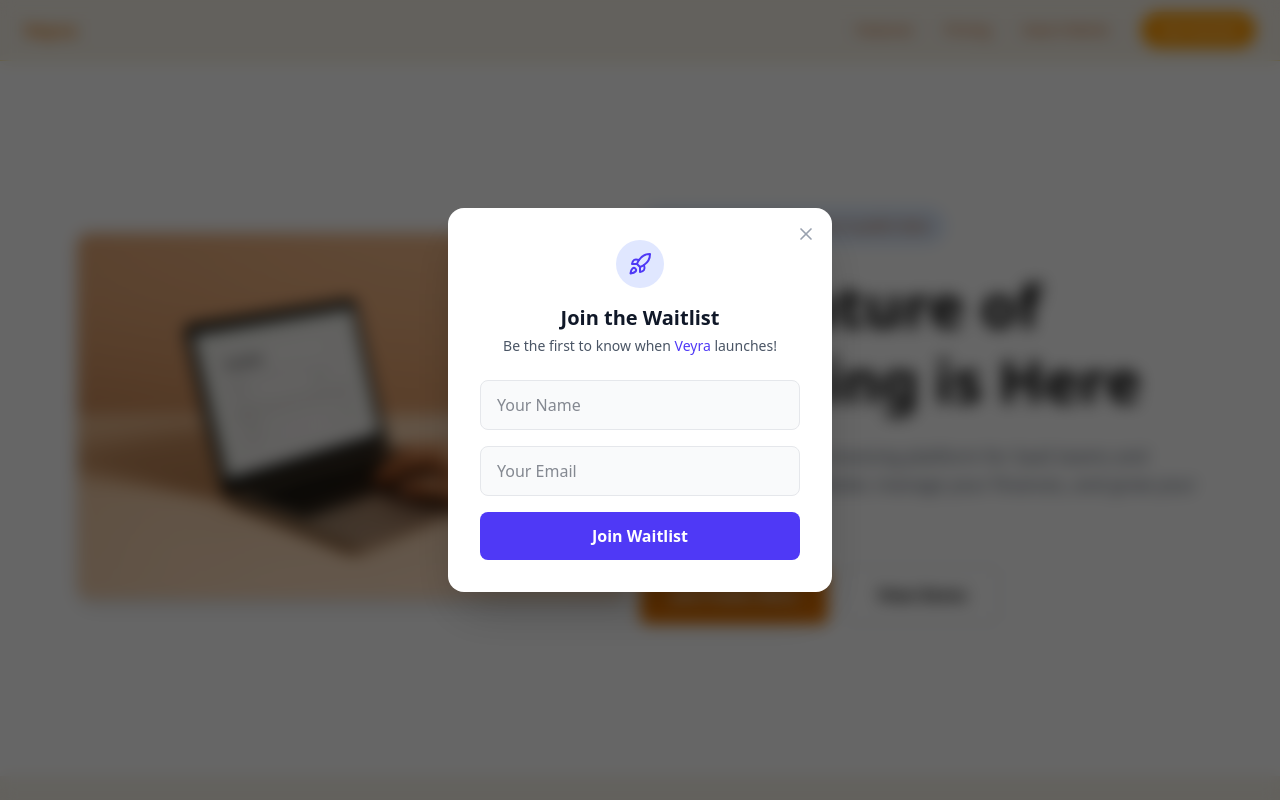
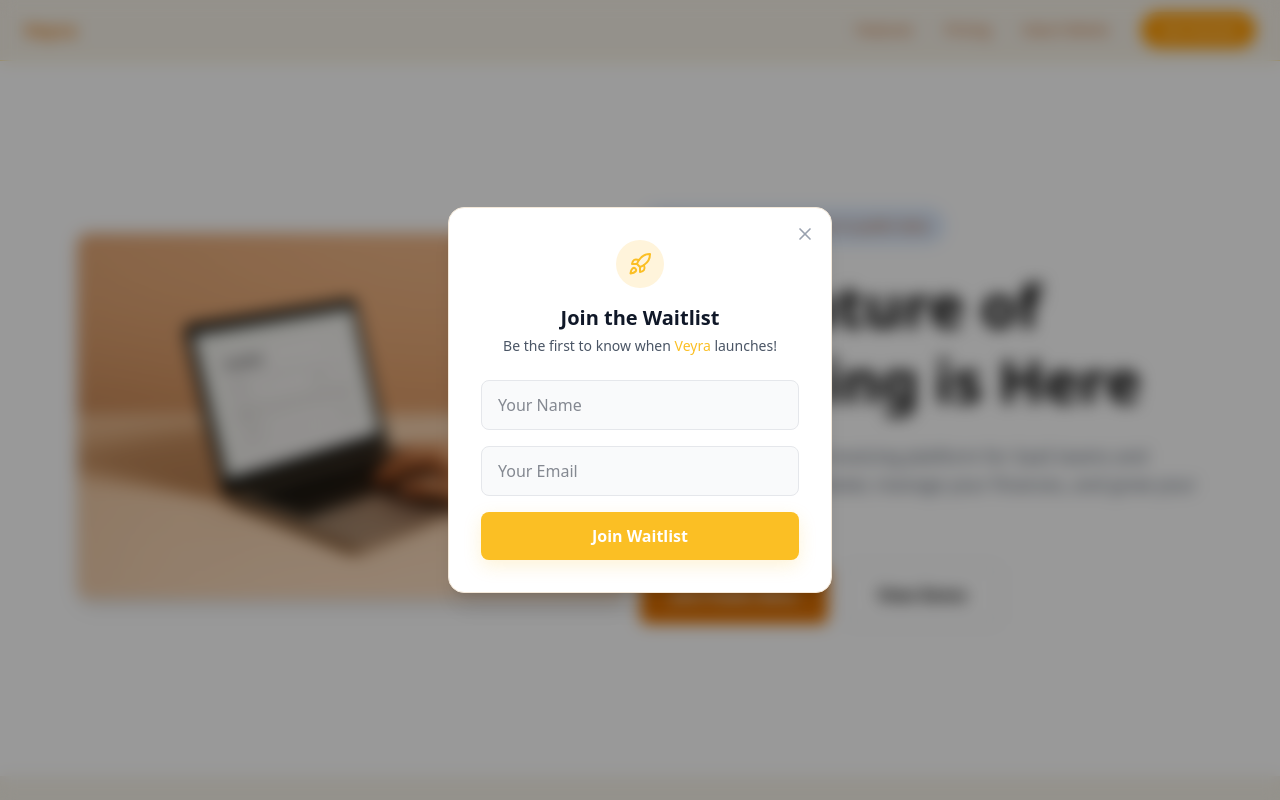
Before and after one commit to ashishkunthe/veyra, a Next.js app: page / in a window 1280 px wide. Both pictures are taken after a click on the button "Join Public Beta". Shown: the top 800 px of the page. Built offline with nearby package versions, Linux system fonts and the light colour scheme; no server answers.

Commit message:
added the changes

```diff
--- a/components/WaitList.tsx
+++ b/components/WaitList.tsx
@@ -1,5 +1,5 @@
 "use client";
-import { Rocket, X } from "lucide-react";
+import { Rocket, X, Check } from "lucide-react";
 import { useState } from "react";
 import axios from "axios";
 
@@ -8,40 +8,81 @@
   const [email, setEmail] = useState("");
   const [success, setSuccess] = useState(false);
   const [error, setError] = useState("");
+  const [loading, setLoading] = useState(false);
 
   const backendUrl = process.env.NEXT_PUBLIC_BACKEND_URL;
+  const AMBER = "#FBBF24";
 
   if (!isOpen) return null;
+
+  const validateEmail = (value: string) =>
+    /^[^\s@]+@[^\s@]+\.[^\s@]+$/.test(value);
+
+  const validateName = (value: string) => /^[A-Za-z\s]+$/.test(value);
 
   const handleSubmit = async (e: any) => {
     e.preventDefault();
     setError("");
 
+    const trimmedName = name.trim();
+    const trimmedEmail = email.trim();
+
+    if (trimmedName.length < 2) {
+      setError("Name must be at least 2 characters.");
+      return;
+    }
+
+    if (!validateName(trimmedName)) {
+      setError("Name should contain only letters and spaces.");
+      return;
+    }
+
+    if (!validateEmail(trimmedEmail)) {
+      setError("Please enter a valid email address.");
+      return;
+    }
+
     if (!backendUrl) {
-      console.error("❌ Missing NEXT_PUBLIC_BACKEND_URL in .env.local");
+      setError("Server unavailable. Please try again later.");
       return;
     }
 
     try {
-      const res = await axios.post(`${backendUrl}/waitlist`, { name, email });
+      setLoading(true);
+      const res = await axios.post(`${backendUrl}/waitlist`, {
+        name: trimmedName,
+        email: trimmedEmail,
+      });
 
-      if (res.status === 201) {
+      if (res.status === 201 || res.status === 200) {
         setSuccess(true);
         setName("");
         setEmail("");
+      } else {
+        setError("Unexpected response. Please try again.");
       }
     } catch (err: any) {
-      console.error("Waitlist error:", err);
       setError(err.response?.data?.message || "Something went wrong.");
+    } finally {
+      setLoading(false);
     }
   };
 
   return (
-    <div className="fixed inset-0 bg-black/60 backdrop-blur-sm flex items-center justify-center z-50">
-      <div className="bg-white rounded-2xl p-8 w-full max-w-sm shadow-2xl relative animate-fadeIn">
-        {/* ❌ Close Button */}
+    <div
+      className="fixed inset-0 bg-black/40 backdrop-blur-sm flex items-center justify-center z-50"
+      role="dialog"
+      aria-modal="true"
+      aria-labelledby="waitlist-title"
+    >
+      <div
+        className="bg-white rounded-2xl p-8 w-full max-w-sm shadow-xl relative border"
+        style={{ borderColor: "#F3E8D9" }}
+      >
+        {/* Close */}
         <button
           onClick={onClose}
+          aria-label="Close modal"
           className="absolute top-4 right-4 text-gray-400 hover:text-gray-700 transition"
         >
           <X size={20} />
@@ -49,40 +90,64 @@
 
         {!success ? (
           <>
-            {/* 🚀 Icon */}
+            {/* Icon */}
             <div className="flex justify-center mb-4">
-              <div className="w-12 h-12 bg-indigo-100 flex items-center justify-center rounded-full">
-                <Rocket className="text-indigo-600 w-6 h-6" />
+              <div
+                className="w-12 h-12 flex items-center justify-center rounded-full"
+                style={{ backgroundColor: "#FFF4DB" }}
+              >
+                <Rocket className="w-6 h-6" style={{ color: AMBER }} />
               </div>
             </div>
 
-            {/* 📝 Heading */}
-            <h2 className="text-xl font-bold text-center text-gray-900 mb-1">
+            {/* Heading */}
+            <h2
+              id="waitlist-title"
+              className="text-xl font-bold text-center text-gray-900 mb-1"
+            >
               Join the Waitlist
             </h2>
             <p className="text-gray-600 text-center mb-6 text-sm">
               Be the first to know when{" "}
-              <span className="font-medium text-indigo-600">Veyra</span>{" "}
+              <span className="font-medium" style={{ color: AMBER }}>
+                Veyra
+              </span>{" "}
               launches!
             </p>
 
-            {/* 📩 Form */}
-            <form onSubmit={handleSubmit} className="space-y-4">
+            {/* Form */}
+            <form onSubmit={handleSubmit} className="space-y-4" noValidate>
               <input
                 type="text"
                 placeholder="Your Name"
                 value={name}
                 onChange={(e) => setName(e.target.value)}
+                className={`w-full px-4 py-3 text-gray-900 bg-gray-50 border rounded-lg focus:outline-none
+                  ${
+                    error.toLowerCase().includes("name")
+                      ? "border-red-400"
+                      : "border-gray-200"
+                  }`}
+                style={{ boxShadow: "none" }}
+                aria-label="Name"
+                minLength={2}
                 required
-                className="w-full px-4 py-3 text-gray-900 bg-gray-50 border border-gray-200 rounded-lg focus:outline-none focus:ring-2 focus:ring-indigo-500"
               />
+
               <input
                 type="email"
                 placeholder="Your Email"
                 value={email}
                 onChange={(e) => setEmail(e.target.value)}
+                className={`w-full px-4 py-3 text-gray-900 bg-gray-50 border rounded-lg focus:outline-none
+                  ${
+                    error.toLowerCase().includes("email")
+                      ? "border-red-400"
+                      : "border-gray-200"
+                  }`}
+                style={{ boxShadow: "none" }}
+                aria-label="Email"
                 required
-                className="w-full px-4 py-3 text-gray-900 bg-gray-50 border border-gray-200 rounded-lg focus:outline-none focus:ring-2 focus:ring-indigo-500"
               />
 
               {error && (
@@ -91,26 +156,48 @@
 
               <button
                 type="submit"
-                className="w-full bg-indigo-600 text-white py-3 rounded-lg font-semibold hover:bg-indigo-700 transition"
+                disabled={loading}
+                className={`w-full py-3 rounded-lg font-semibold text-white transition ${
+                  loading ? "opacity-70 cursor-not-allowed" : ""
+                }`}
+                style={{
+                  backgroundColor: AMBER,
+                  boxShadow: loading
+                    ? "none"
+                    : "0 6px 18px rgba(251,191,36,0.18)",
+                }}
               >
-                Join Waitlist
+                {loading ? "Joining..." : "Join Waitlist"}
               </button>
             </form>
           </>
         ) : (
-          <div className="text-center py-10">
+          <div className="text-center py-8">
             <div className="flex justify-center mb-3">
-              <div className="w-12 h-12 bg-green-100 flex items-center justify-center rounded-full">
-                <Rocket className="text-green-600 w-6 h-6" />
+              <div
+                className="w-12 h-12 flex items-center justify-center rounded-full"
+                style={{ backgroundColor: "#FFF4DB" }}
+              >
+                <Check className="w-6 h-6" style={{ color: AMBER }} />
               </div>
             </div>
-            <h3 className="text-2xl font-bold text-green-600 mb-2">
+            <h3 className="text-2xl font-bold" style={{ color: AMBER }}>
               You’re in!
             </h3>
-            <p className="text-gray-600 flex items-center justify-center gap-2">
-              We’ll notify you as soon as Veyra is ready
-              <Rocket className="text-indigo-600 w-4 h-4 inline-block" />
+            <p className="text-gray-700 mt-2">
+              We’ll notify you as soon as Veyra is ready to fly.
             </p>
+
+            <button
+              onClick={onClose}
+              className="mt-6 px-6 py-2 rounded-full font-semibold"
+              style={{
+                backgroundColor: AMBER,
+                color: "#fff",
+              }}
+            >
+              Close
+            </button>
           </div>
         )}
       </div>
```
